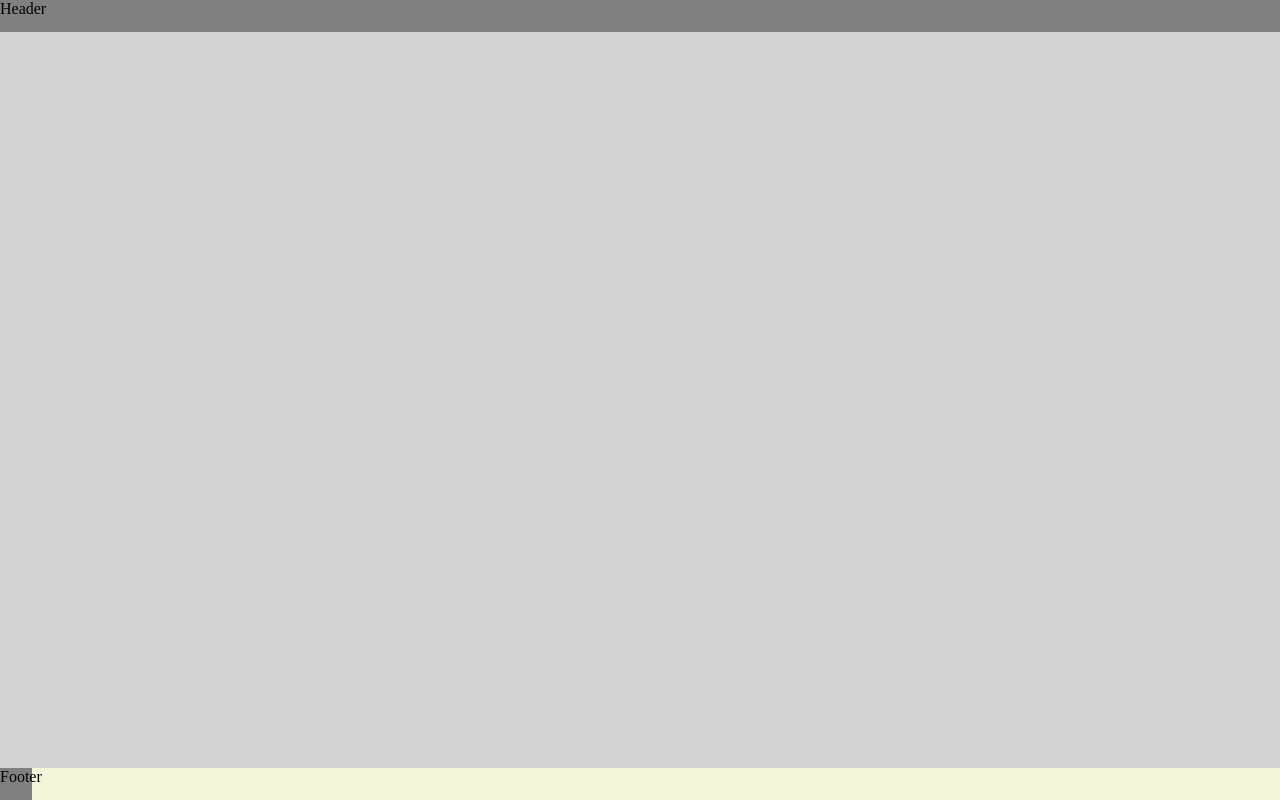
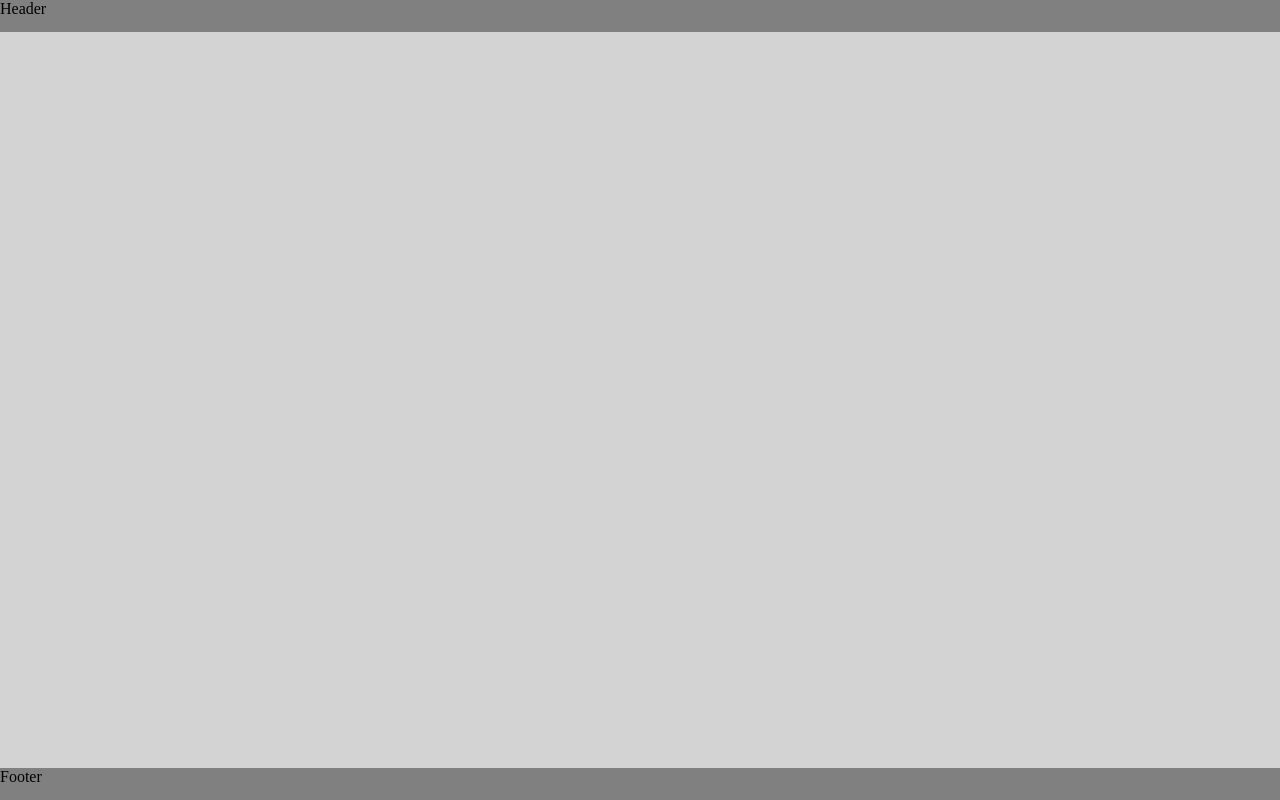
Before and after one commit to kahgeh/learn-html-grid-animation, a React (Vite) app: page / in a window 1280 px wide. Built offline with nearby package versions, Linux system fonts and the light colour scheme.

Commit message:
fix footer width

```diff
--- a/app.css
+++ b/app.css
@@ -41,5 +41,6 @@ time, mark, audio, video {
 
 .footer {
     height: 2em;
+    grid-area: 12/1/8/13;
     background-color: gray;
 }
```
